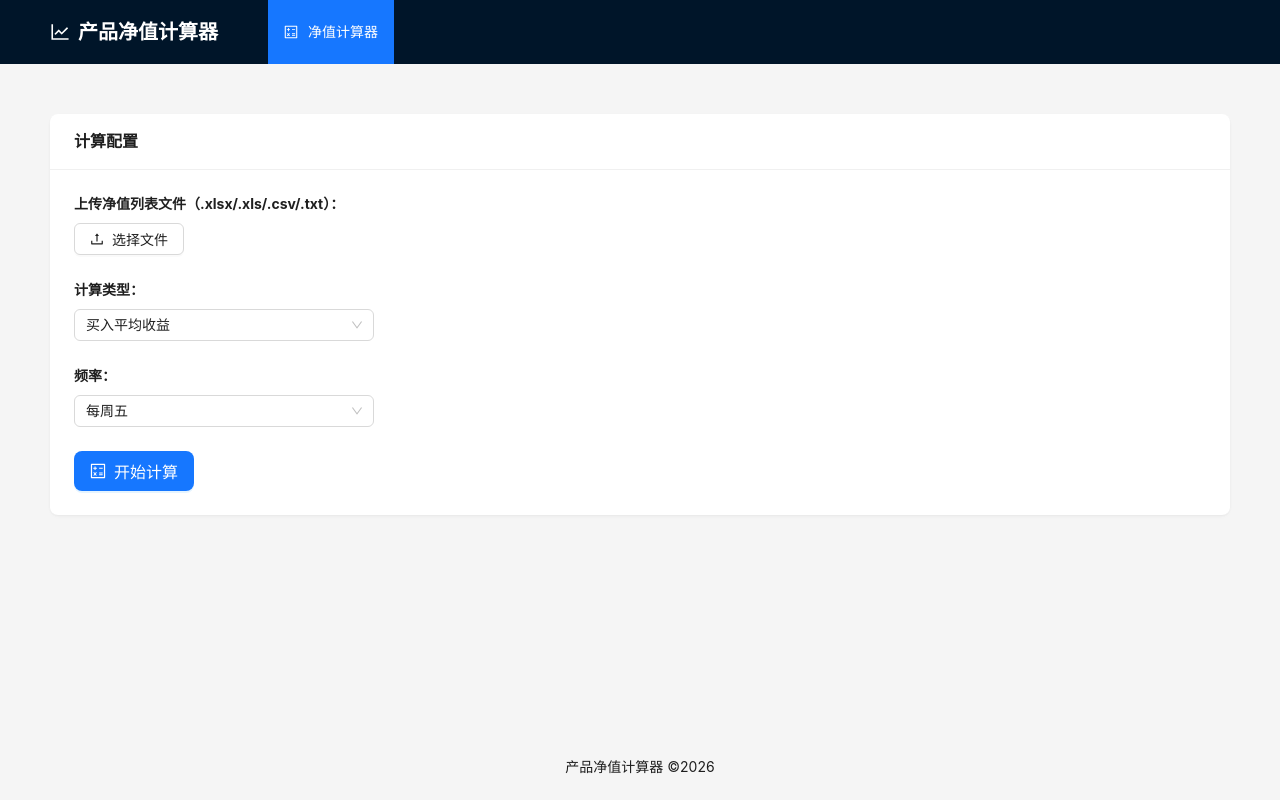
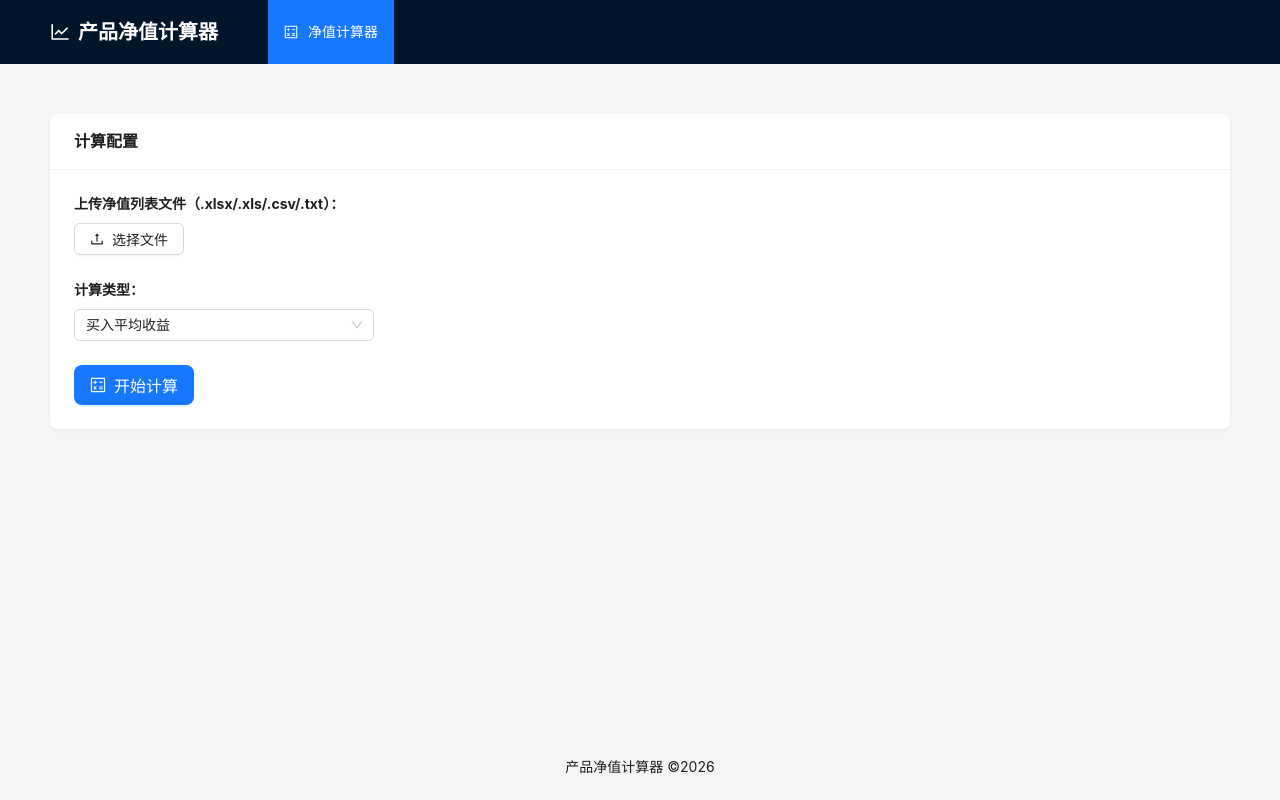
Before and after one commit to martinhamburger/calculate_indicators, a React (Vite) app in the folder frontend/: page / in a window 1280 px wide. Built offline with nearby package versions, Linux system fonts and the light colour scheme.

Commit message:
Fix: only show frequency selector for periodic_buy calculation type

```diff
--- a/frontend/src/App.jsx
+++ b/frontend/src/App.jsx
@@ -132,11 +132,11 @@ function App() {
                 </Select>
               </div>
 
-              {/* 频率选择 */}
-              {(calculationType === 'buy_avg' || calculationType === 'calculate') && (
+              {/* 频率选择 - 仅在定期买入时显示 */}
+              {calculationType === 'periodic_buy' && (
                 <div>
                   <label style={{ display: 'block', marginBottom: '8px', fontWeight: 'bold' }}>
-                    频率：
+                    买入频率：
                   </label>
                   <Select
                     value={params.frequency}
@@ -144,8 +144,7 @@ function App() {
                     style={{ width: 300 }}
                   >
                     <Option value="friday">每周五</Option>
-                    <Option value="monthly">每月</Option>
-                    <Option value="daily">每日</Option>
+                    <Option value="monthly">每月20日</Option>
                   </Select>
                 </div>
               )}
```
